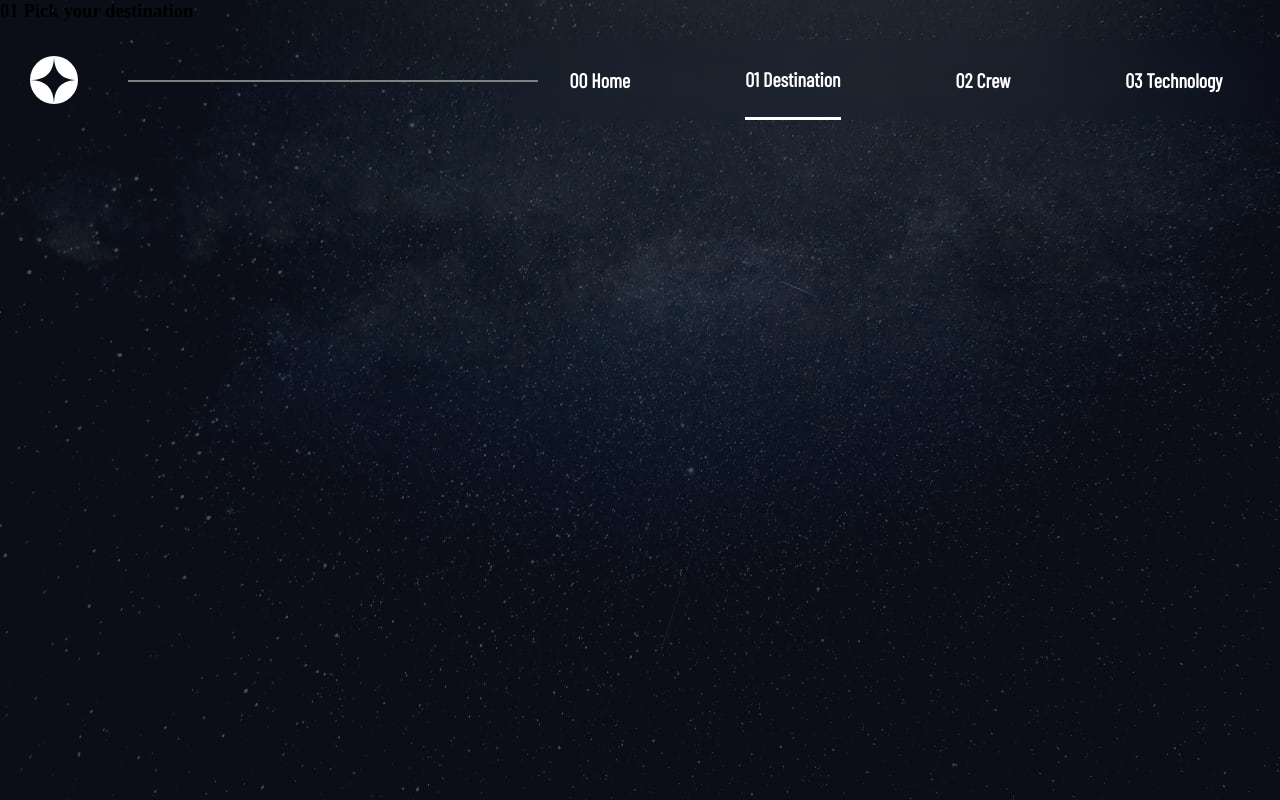
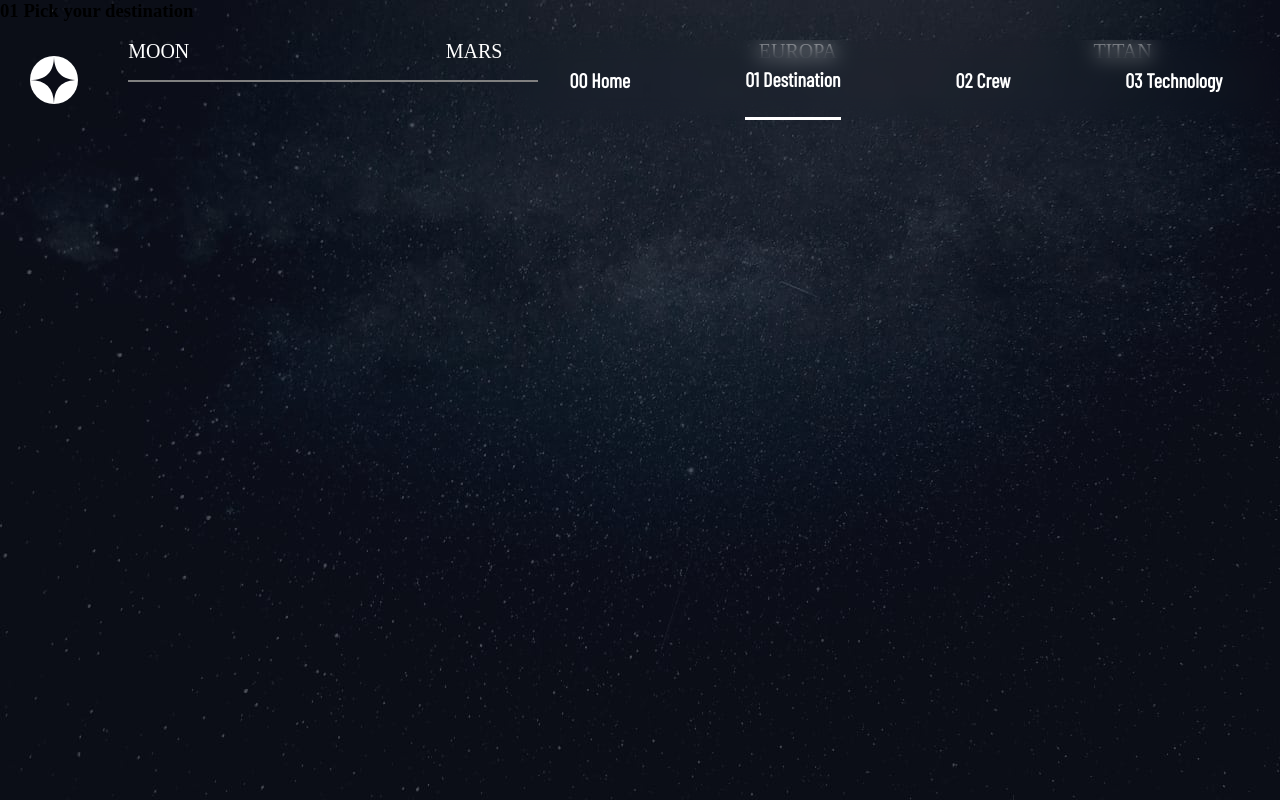
Before and after one commit to SahilMahey/React_Projects, a React (Create React App) app in the folder space_project/: page /Destination in a window 1280 px wide. Built offline with nearby package versions, Linux system fonts and the light colour scheme; a web font is replaced by a local one.

Commit message:
nav _ dest

```diff
--- a/space_project/src/App.js
+++ b/space_project/src/App.js
@@ -22,16 +22,17 @@ function App() {
     <Routes>
     <Route path = "/" element = {<MainHeader />}>
       <Route path="/" element={<Home />} />
-      <Route path="Destination" element={<Destination />} />
-
-
+      <Route path="Destination" element={<Destination />}>
+      <Route path="Moon" element={<Moon/>} />
+      <Route path="Mars" element={<Mars/>} />
+      <Route path="Europa" element={<Europa/>} />
+      <Route path="Titan" element={<Titan/>} />
+      </Route>
       <Route path="Crew" element={<Crew />} />
       <Route path="Technology" element={<Technology />} />
     </Route>
-    <Route path="Moon" element={<Moon/>} />
-    <Route path="Mars" element={<Mars/>} />
-    <Route path="Europa" element={<Europa/>} />
-    <Route path="Titan" element={<Titan/>} />
+
+
     <Route path = "*" element ={<Error />} />
     </Routes>
 
--- a/space_project/src/Components/Destination/Destination.js
+++ b/space_project/src/Components/Destination/Destination.js
@@ -1,7 +1,7 @@
 import React from 'react'
 import array from '../../data.json'
 import './Destination.css'
-
+import { NavLink } from 'react-router-dom'
 
 function Destination() {
   return (
@@ -9,7 +9,13 @@ function Destination() {
     <div className="destination_container">
       <h3>01 Pick your destination</h3>
       <div className="destination_content">
-
+      <img src = "" alt = ""/>
+    <ul>
+      <NavLink to="Moon">MOON</NavLink>
+      <NavLink to="Mars">MARS</NavLink>
+      <NavLink to="Europa">EUROPA</NavLink>
+      <NavLink to="Titan">TITAN</NavLink>
+    </ul>
       </div>
     </div>
   )
```
